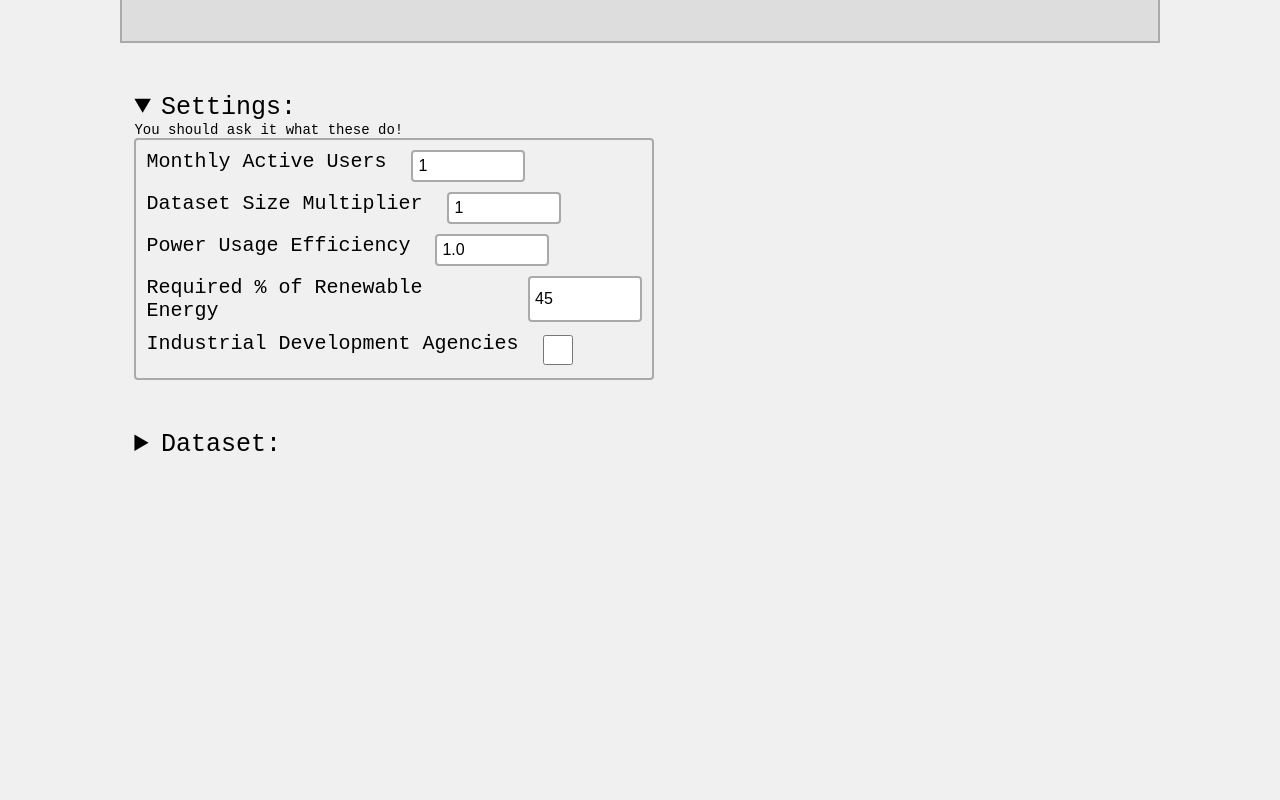
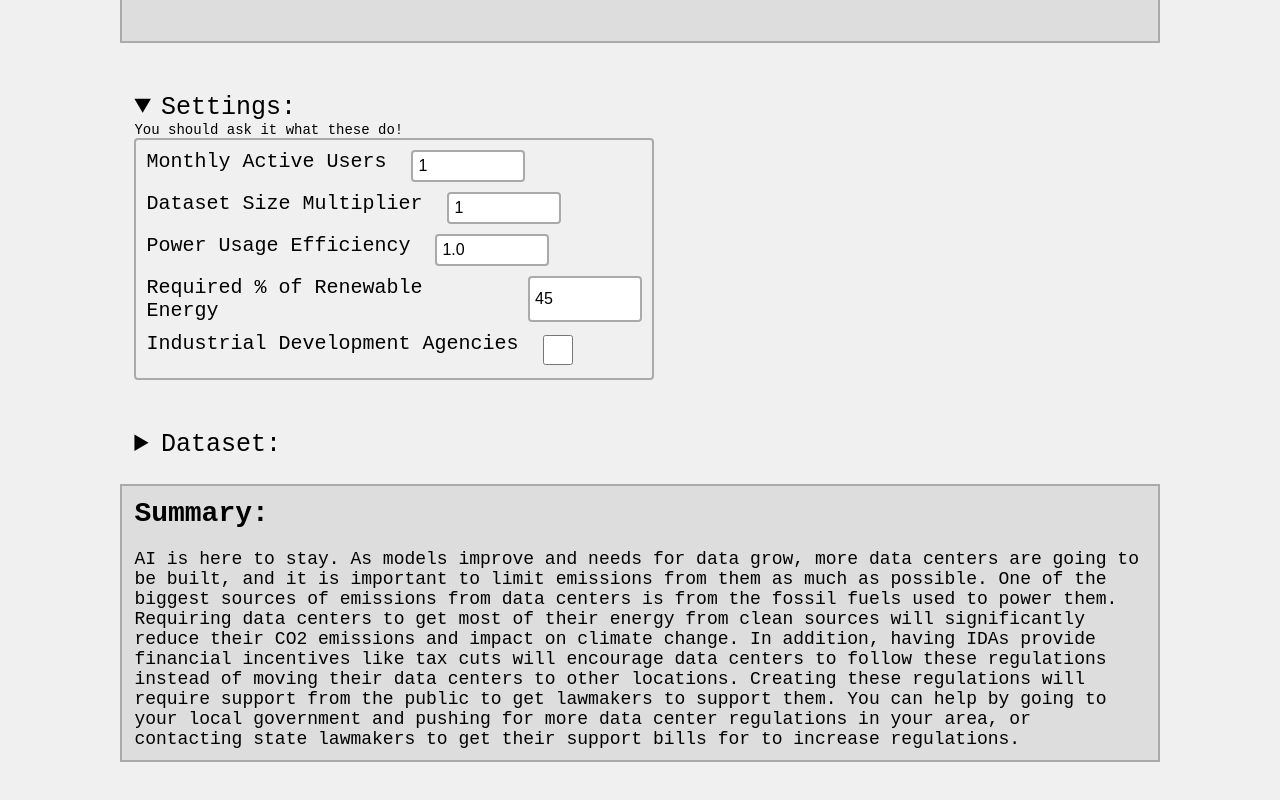
Before and after one commit to CharlieHeinen/ClimateSolutionsProject, a plain HTML site: page index.html in a window 1280 px wide. Shown: the part 960-1760 px from the top of the page. Before the commit the page ends 1527 px from the top, so only its background shows below. Drawn offline with Linux system fonts and the light colour scheme.

Commit message:
Summary
Added a summary at the bottom of the page.

```diff
--- a/index.html
+++ b/index.html
@@ -174,9 +174,25 @@
             </details>
         </div>
 
-        <div style="height: 100px;">
+        <div class="centered">
+
+            <div id="summary">
+
+                <div style="font-size:28px;font-weight:bold;">Summary: </div>
+                <br>
+
+                <div>
+                    AI is here to stay. As models improve and needs for data grow, more data centers are going to be built, and it is important to limit emissions from them as much as possible.
+                    One of the biggest sources of emissions from data centers is from the fossil fuels used to power them.
+                    Requiring data centers to get most of their energy from clean sources will significantly reduce their CO2 emissions and impact on climate change.
+                    In addition, having IDAs provide financial incentives like tax cuts will encourage data centers to follow these regulations instead of moving their data centers to other locations.
+                    Creating these regulations will require support from the public to get lawmakers to support them.
+                    You can help by going to your local government and pushing for more data center regulations in your area, or contacting state lawmakers to get their support bills for to increase regulations.
+                </div>
 
         </div>
+
+        <div style="height: 100px;"></div>
 
     </div>
 
--- a/style.css
+++ b/style.css
@@ -143,3 +143,16 @@ summary {
 #title p {
     margin-top: 0;
 }
+
+#summary {
+    background-color: #dddddd;
+    margin-top: 25px;
+    margin-bottom: 100px;
+    width: 80%;
+    height: 250px;
+    border: 2px solid #aaaaaa;
+    padding: 12px;
+    resize: none;
+    font-size: 18px;
+    overflow-y: auto;
+}
```
